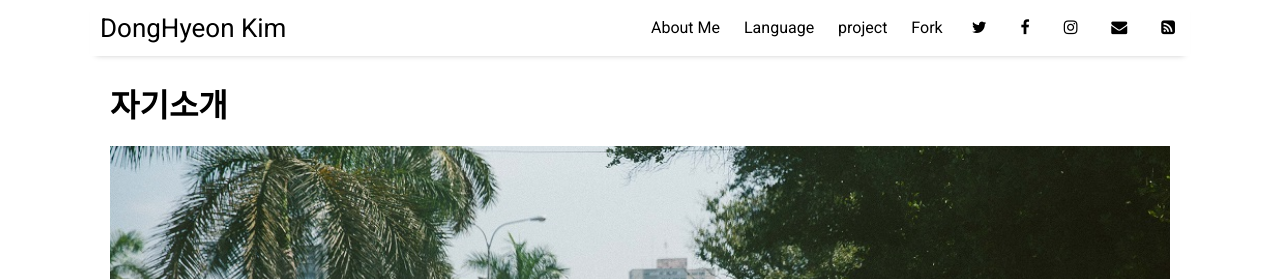
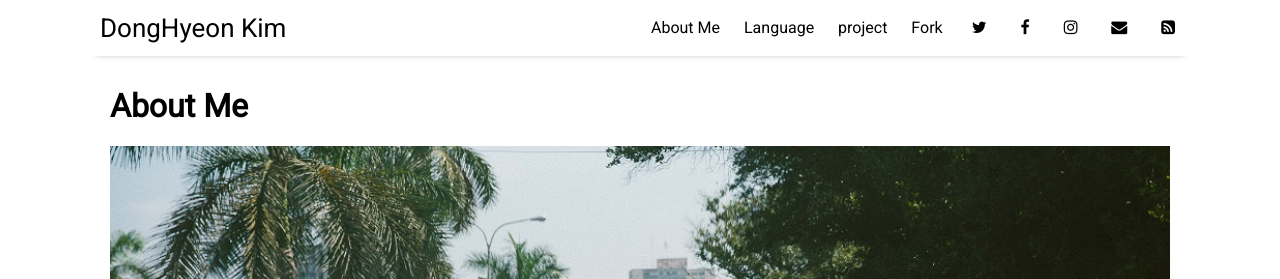
Before and after one commit to xddongx/xddongx.github.io, a Jekyll site: the page built from pages/facts.html, in a window 1280 px wide. Shown: the top 279 px of the page. Built offline with Jekyll 4.4.1, drawn with Linux system fonts in a browser that asks for light colours; nearby versions of some CDN libraries.

Commit message:
Update facts.html

```diff
--- a/pages/facts.html
+++ b/pages/facts.html
@@ -1,6 +1,6 @@
 ---
 layout: page
-title: 자기소개
+title: About Me
 ---
 {% for post in site.categories.facts %}
   <a href="{{ site.github.url }}{{ post.url }}">
```
